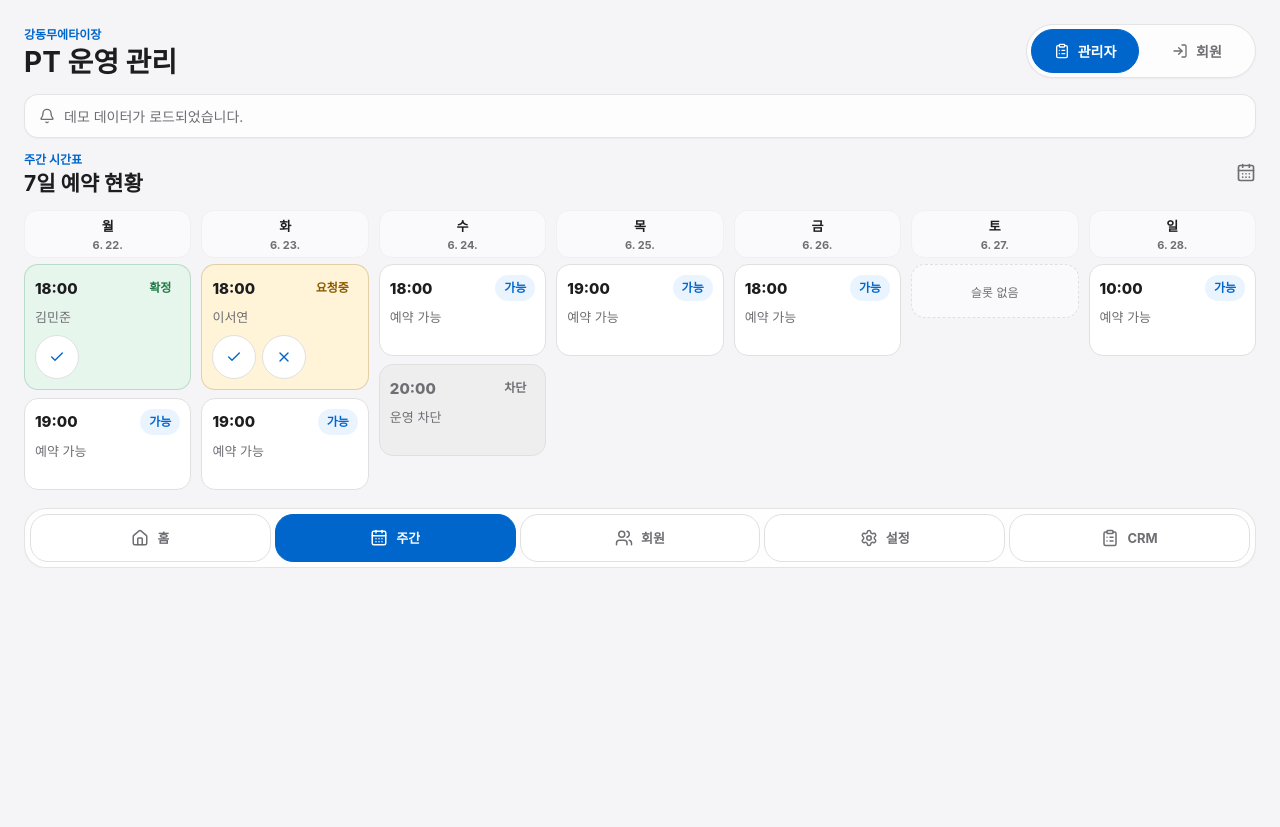
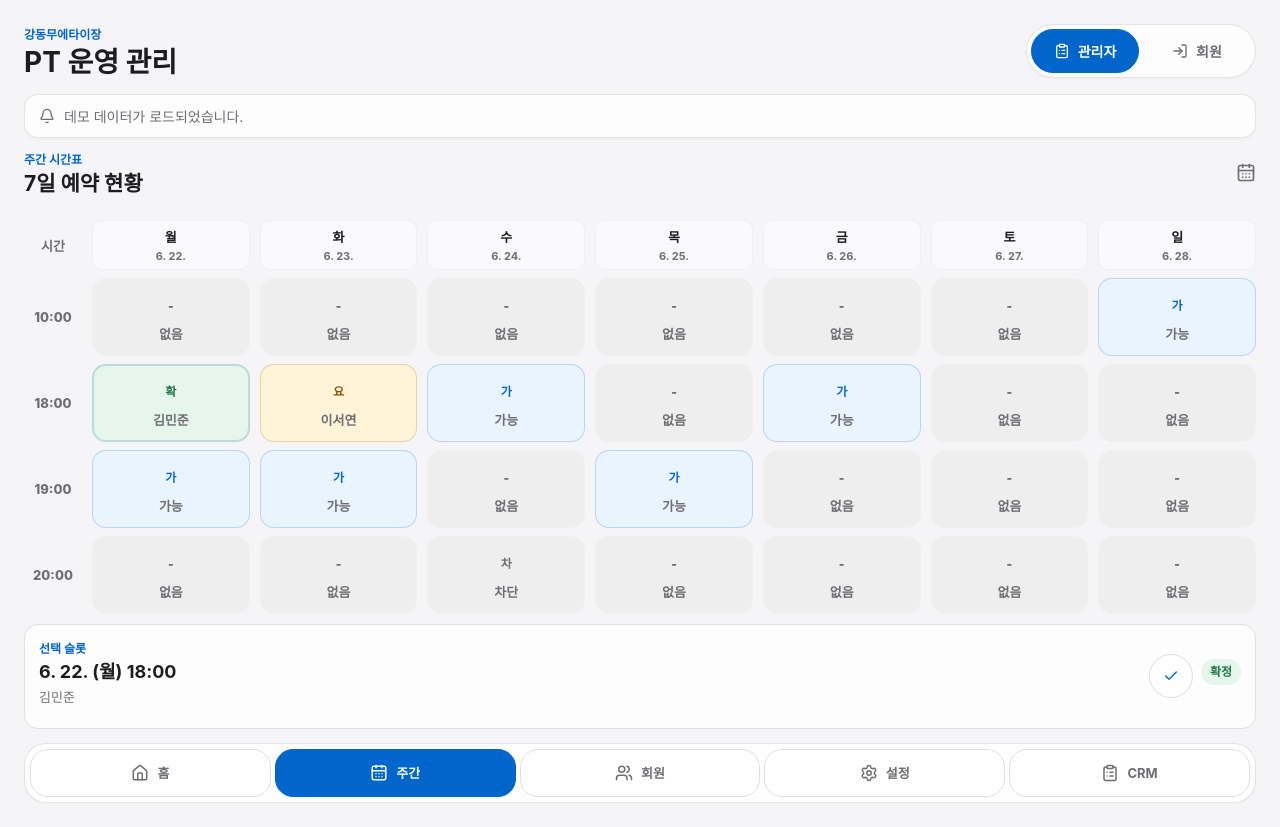
Before and after one commit to jangbokyeong524-vibe/jang-pt, a Next.js app: page / in a window 1280 px wide. Both pictures are taken after a click on the button "주간". Before the commit the page ends 800 px from the top, so only its background shows below. Built offline with nearby package versions, Linux system fonts and the light colour scheme.

Commit message:
Align weekly schedule matrix

```diff
--- a/app/globals.css
+++ b/app/globals.css
@@ -432,14 +432,11 @@ h3 {
 
 .week-grid {
   display: grid;
-  grid-template-columns: repeat(7, minmax(82px, 1fr));
+  grid-template-columns: repeat(7, minmax(0, 1fr));
   gap: 8px;
   max-width: 100%;
-  overflow-x: auto;
-  overscroll-behavior-x: contain;
+  overflow: visible;
   padding-bottom: 4px;
-  scrollbar-width: thin;
-  -webkit-overflow-scrolling: touch;
 }
 
 .week-summary-grid {
@@ -455,10 +452,163 @@ h3 {
 
 .week-screen {
   display: grid;
-  gap: 0;
+  gap: 10px;
   min-width: 0;
   max-width: 100%;
   overflow: hidden;
+}
+
+.week-matrix {
+  display: grid;
+  gap: 4px;
+  min-width: 0;
+  max-width: 100%;
+}
+
+.week-matrix-header,
+.week-time-row {
+  display: grid;
+  grid-template-columns: 38px repeat(7, minmax(0, 1fr));
+  gap: 3px;
+  min-width: 0;
+}
+
+.week-matrix .week-day-heading {
+  min-height: 44px;
+  margin-bottom: 0;
+  padding: 5px 1px;
+  border-radius: 10px;
+}
+
+.week-time-label {
+  min-width: 0;
+  display: grid;
+  place-items: center;
+  color: var(--muted);
+  font-size: 10px;
+  font-weight: 800;
+  letter-spacing: 0;
+  white-space: nowrap;
+}
+
+.week-cell {
+  min-width: 0;
+  min-height: 46px;
+  display: grid;
+  align-content: center;
+  justify-items: center;
+  gap: 2px;
+  padding: 4px 2px;
+  overflow: hidden;
+  border: 1px solid var(--line);
+  border-radius: 10px;
+  background: var(--surface);
+  color: var(--ink);
+  text-align: center;
+}
+
+.week-cell.selected {
+  border-color: rgba(0, 102, 204, 0.55);
+  box-shadow: inset 0 0 0 1px rgba(0, 102, 204, 0.18);
+}
+
+.week-cell:disabled {
+  opacity: 1;
+}
+
+.week-cell-status {
+  display: inline-grid;
+  place-items: center;
+  width: 23px;
+  height: 23px;
+  border-radius: 999px;
+  background: #eeeeef;
+  color: var(--muted);
+  font-size: 11px;
+  font-weight: 900;
+  line-height: 1;
+}
+
+.week-cell-detail {
+  max-width: 100%;
+  overflow: hidden;
+  color: var(--muted);
+  font-size: 9px;
+  font-weight: 800;
+  line-height: 1;
+  text-overflow: ellipsis;
+  white-space: nowrap;
+}
+
+.week-cell.open,
+.week-cell.open .week-cell-status {
+  border-color: rgba(0, 102, 204, 0.22);
+  background: var(--info-bg);
+  color: var(--info);
+}
+
+.week-cell.held,
+.week-cell.requested,
+.week-cell.held .week-cell-status,
+.week-cell.requested .week-cell-status {
+  border-color: rgba(138, 90, 0, 0.22);
+  background: var(--warn-bg);
+  color: var(--warn);
+}
+
+.week-cell.confirmed,
+.week-cell.completed,
+.week-cell.confirmed .week-cell-status,
+.week-cell.completed .week-cell-status {
+  border-color: rgba(31, 122, 69, 0.22);
+  background: var(--good-bg);
+  color: var(--good);
+}
+
+.week-cell.blocked,
+.week-cell.empty,
+.week-cell.blocked .week-cell-status,
+.week-cell.empty .week-cell-status {
+  border-color: var(--line-soft);
+  background: #eeeeef;
+  color: var(--muted);
+}
+
+.week-selection-panel {
+  min-width: 0;
+  display: grid;
+  grid-template-columns: minmax(0, 1fr) auto;
+  gap: 8px;
+  align-items: center;
+  padding: 10px 12px;
+  border: 1px solid var(--line);
+  border-radius: var(--row-radius);
+  background: rgba(255, 255, 255, 0.86);
+}
+
+.week-selection-panel > div:first-child {
+  min-width: 0;
+}
+
+.week-selection-panel h3 {
+  font-size: 18px;
+  line-height: 1.18;
+}
+
+.week-selection-panel p:not(.eyebrow) {
+  margin-top: 4px;
+  color: var(--muted);
+  font-size: 13px;
+}
+
+.week-selection-panel > .status-pill {
+  justify-self: start;
+}
+
+.week-selection-panel .row-actions {
+  grid-column: 2;
+  grid-row: 1 / span 2;
+  justify-self: end;
 }
 
 .week-summary-cell {
@@ -1140,6 +1290,50 @@ textarea {
     gap: 10px;
   }
 
+  .week-matrix {
+    gap: 8px;
+  }
+
+  .week-matrix-header,
+  .week-time-row {
+    grid-template-columns: 58px repeat(7, minmax(0, 1fr));
+    gap: 10px;
+  }
+
+  .week-matrix .week-day-heading {
+    min-height: 48px;
+    padding: 6px;
+  }
+
+  .week-time-label {
+    font-size: 13px;
+  }
+
+  .week-cell {
+    min-height: 78px;
+    gap: 7px;
+    padding: 10px;
+    border-radius: var(--row-radius);
+  }
+
+  .week-cell-status {
+    width: auto;
+    min-width: 34px;
+    height: 26px;
+    padding: 0 8px;
+    font-size: 12px;
+  }
+
+  .week-cell-detail {
+    font-size: 13px;
+    line-height: 1.25;
+  }
+
+  .week-selection-panel {
+    grid-template-columns: minmax(0, 1fr) auto auto;
+    padding: 14px;
+  }
+
   .week-summary-grid {
     grid-template-columns: repeat(7, minmax(0, 1fr));
     overflow-x: visible;
--- a/components/pt-management-app.tsx
+++ b/components/pt-management-app.tsx
@@ -793,59 +793,94 @@ function WeekSchedule({
   resolveLateCancel?: (reservationId: string, deduct: boolean) => void;
   summary?: boolean;
 }) {
+  const rows = buildWeekTimeRows(weekDays);
+  const firstSlotId = firstChronologicalSlot(weekDays)?.id;
+  const [selectedSlotId, setSelectedSlotId] = useState(firstSlotId);
+  const selectedSlot = state.slots.find((slot) => slot.id === selectedSlotId) ?? state.slots.find((slot) => slot.id === firstSlotId);
+  const selectedReservation = selectedSlot
+    ? state.reservations.find((reservation) => reservation.slotId === selectedSlot.id)
+    : undefined;
+
   if (summary) {
     return <WeekSummary weekDays={weekDays} state={state} memberName={memberName} />;
   }
 
   return (
-    <div className="week-grid">
+    <>
+      <div className="week-matrix" role="grid" aria-label="7일 예약 현황">
+        <div className="week-matrix-header" role="row">
+          <span className="week-time-label">시간</span>
           {weekDays.map((group) => (
-        <section className="week-day" key={group.day}>
-          <div className="week-day-heading">
+            <div className="week-day-heading" role="columnheader" key={group.day}>
               <strong>{weekdayLabel(group.day)}</strong>
               <span>{monthDayLabel(group.day)}</span>
             </div>
-          <div className="slot-list">
-            {group.slots.length === 0 && <div className="empty-slot">슬롯 없음</div>}
-            {group.slots.map((slot) => {
-              const reservation = state.reservations.find((item) => item.slotId === slot.id);
-              return (
-                <article className={`slot-card ${slot.status}`} key={slot.id}>
-                  <div className="slot-main">
-                    <span className="slot-time">
-                      {timeLabel(slot.startAt)}
-                    </span>
-                    <StatusPill value={reservation?.status ?? slot.status} />
-                  </div>
-                  <p>{reservation ? memberName(reservation.memberId) : slot.status === "blocked" ? "운영 차단" : "예약 가능"}</p>
-                  {reservation?.status === "requested" && approveReservation && rejectReservation && (
+          ))}
+        </div>
+
+        {rows.map((row) => (
+          <div className="week-time-row" role="row" key={row.time}>
+            <span className="week-time-label">{row.time}</span>
+            {row.slots.map((slot, index) => {
+              const reservation = slot ? state.reservations.find((item) => item.slotId === slot.id) : undefined;
+              const status = reservation?.status ?? slot?.status ?? "empty";
+              const label = reservation ? memberName(reservation.memberId) : slot?.status === "blocked" ? "차단" : slot ? "가능" : "없음";
+
+              return (
+                <button
+                  className={`week-cell ${status} ${selectedSlot?.id === slot?.id ? "selected" : ""}`}
+                  type="button"
+                  role="gridcell"
+                  key={`${row.time}-${weekDays[index]?.day ?? index}`}
+                  onClick={() => slot && setSelectedSlotId(slot.id)}
+                  disabled={!slot}
+                  aria-label={`${weekDays[index] ? weekdayLabel(weekDays[index].day) : ""} ${row.time} ${label}`}
+                >
+                  <span className="week-cell-status">{shortStatusLabel(status)}</span>
+                  <span className="week-cell-detail">{label}</span>
+                </button>
+              );
+            })}
+          </div>
+        ))}
+      </div>
+
+      <section className="week-selection-panel" aria-label="선택 슬롯 상세">
+        {selectedSlot ? (
+          <>
+            <div>
+              <p className="eyebrow">선택 슬롯</p>
+              <h3>{formatDateTime(selectedSlot.startAt)}</h3>
+              <p>{selectedReservation ? memberName(selectedReservation.memberId) : selectedSlot.status === "blocked" ? "운영 차단" : "예약 가능"}</p>
+            </div>
+            <StatusPill value={selectedReservation?.status ?? selectedSlot.status} />
+            {selectedReservation?.status === "requested" && approveReservation && rejectReservation && (
               <div className="row-actions">
-                      <IconButton label="승인" onClick={() => approveReservation(reservation.id)} icon={<Check size={16} />} />
-                      <IconButton label="거절" onClick={() => rejectReservation(reservation.id)} icon={<X size={16} />} />
-                    </div>
-                  )}
-                  {reservation?.status === "confirmed" && completeSession && (
+                <IconButton label="승인" onClick={() => approveReservation(selectedReservation.id)} icon={<Check size={16} />} />
+                <IconButton label="거절" onClick={() => rejectReservation(selectedReservation.id)} icon={<X size={16} />} />
+              </div>
+            )}
+            {selectedReservation?.status === "confirmed" && completeSession && (
               <div className="row-actions">
-                      <IconButton label="완료" onClick={() => completeSession(reservation.id)} icon={<Check size={16} />} />
-                    </div>
-                  )}
-                  {reservation?.status === "cancel_requested" && resolveLateCancel && (
+                <IconButton label="완료" onClick={() => completeSession(selectedReservation.id)} icon={<Check size={16} />} />
+              </div>
+            )}
+            {selectedReservation?.status === "cancel_requested" && resolveLateCancel && (
               <div className="row-actions">
-                      <button className="small-button danger" onClick={() => resolveLateCancel(reservation.id, true)}>
+                <button className="small-button danger" onClick={() => resolveLateCancel(selectedReservation.id, true)}>
                   차감
                 </button>
-                      <button className="small-button" onClick={() => resolveLateCancel(reservation.id, false)}>
+                <button className="small-button" onClick={() => resolveLateCancel(selectedReservation.id, false)}>
                   미차감
                 </button>
               </div>
             )}
-                </article>
-              );
-            })}
-          </div>
-        </section>
-      ))}
-    </div>
+          </>
+        ) : (
+          <div className="empty-state">선택할 슬롯이 없습니다.</div>
+        )}
+      </section>
+    </>
   );
 }
 
@@ -1366,6 +1401,16 @@ function MemberBookingView({
   requestBooking: (slotId: string) => void;
 }) {
   const visibleUntil = addDays(new Date(), state.policies.booking.publishWeeks * 7).getTime();
+  const visibleWeekDays = weekDays.map((group) => ({
+    ...group,
+    slots: group.slots.filter((slot) => new Date(slot.startAt).getTime() <= visibleUntil)
+  }));
+  const rows = buildWeekTimeRows(visibleWeekDays);
+  const firstSlotId = firstChronologicalSlot(visibleWeekDays)?.id;
+  const [selectedSlotId, setSelectedSlotId] = useState(firstSlotId);
+  const selectedSlot = visibleWeekDays
+    .flatMap((group) => group.slots)
+    .find((slot) => slot.id === selectedSlotId) ?? visibleWeekDays.flatMap((group) => group.slots).find((slot) => slot.id === firstSlotId);
 
   return (
     <section className="week-screen">
@@ -1376,34 +1421,67 @@ function MemberBookingView({
         </div>
         <CalendarDays size={20} />
       </div>
-      <div className="week-grid member-week-grid">
-        {weekDays.map((group) => (
-          <section className="week-day" key={group.day}>
-            <div className="week-day-heading">
+
+      <div className="week-matrix member-week-matrix" role="grid" aria-label="이번 주 가능 시간">
+        <div className="week-matrix-header" role="row">
+          <span className="week-time-label">시간</span>
+          {visibleWeekDays.map((group) => (
+            <div className="week-day-heading" role="columnheader" key={group.day}>
               <strong>{weekdayLabel(group.day)}</strong>
               <span>{monthDayLabel(group.day)}</span>
             </div>
-            <div className="slot-list">
-              {group.slots.filter((slot) => new Date(slot.startAt).getTime() <= visibleUntil).length === 0 && (
-                <div className="empty-slot">가능 시간 없음</div>
-              )}
-              {group.slots
-                .filter((slot) => new Date(slot.startAt).getTime() <= visibleUntil)
-                .map((slot) => (
+          ))}
+        </div>
+
+        {rows.map((row) => (
+          <div className="week-time-row" role="row" key={row.time}>
+            <span className="week-time-label">{row.time}</span>
+            {row.slots.map((slot, index) => {
+              const status = slot?.status ?? "empty";
+              const label = slot?.status === "blocked" ? "차단" : slot ? statusLabels[slot.status] : "없음";
+
+              return (
                 <button
-                    className={`member-slot-card ${slot.status}`}
-                    key={slot.id}
-                    onClick={() => slot.status === "open" && requestBooking(slot.id)}
-                    disabled={slot.status !== "open"}
+                  className={`week-cell ${status} ${selectedSlot?.id === slot?.id ? "selected" : ""}`}
+                  type="button"
+                  role="gridcell"
+                  key={`${row.time}-${visibleWeekDays[index]?.day ?? index}`}
+                  onClick={() => slot && setSelectedSlotId(slot.id)}
+                  disabled={!slot}
+                  aria-label={`${visibleWeekDays[index] ? weekdayLabel(visibleWeekDays[index].day) : ""} ${row.time} ${label}`}
                 >
-                    <span>{timeLabel(slot.startAt)}</span>
-                    <StatusPill value={slot.status} />
+                  <span className="week-cell-status">{shortStatusLabel(status)}</span>
+                  <span className="week-cell-detail">{label}</span>
                 </button>
+              );
+            })}
+          </div>
         ))}
       </div>
-          </section>
-        ))}
-      </div>
+
+      <section className="week-selection-panel" aria-label="선택 예약 상세">
+        {selectedSlot ? (
+          <>
+            <div>
+              <p className="eyebrow">선택 시간</p>
+              <h3>{formatDateTime(selectedSlot.startAt)}</h3>
+              <p>{selectedSlot.status === "open" ? "예약 요청 가능" : statusLabels[selectedSlot.status]}</p>
+            </div>
+            <StatusPill value={selectedSlot.status} />
+            <div className="row-actions">
+              <button
+                className="primary-button"
+                onClick={() => requestBooking(selectedSlot.id)}
+                disabled={selectedSlot.status !== "open"}
+              >
+                예약 요청
+              </button>
+            </div>
+          </>
+        ) : (
+          <div className="empty-state">예약 가능한 시간이 없습니다.</div>
+        )}
+      </section>
     </section>
   );
 }
@@ -1597,6 +1675,40 @@ function buildSevenDayWeek(slots: AvailabilitySlot[]) {
   return Array.from(groups.entries()).map(([day, daySlots]) => ({ day, slots: daySlots }));
 }
 
+function buildWeekTimeRows(weekDays: Array<{ day: string; slots: AvailabilitySlot[] }>) {
+  const times = Array.from(
+    new Set(weekDays.flatMap((group) => group.slots.map((slot) => timeLabel(slot.startAt))))
+  ).sort();
+
+  return times.map((time) => ({
+    time,
+    slots: weekDays.map((group) => group.slots.find((slot) => timeLabel(slot.startAt) === time) ?? null)
+  }));
+}
+
+function firstChronologicalSlot(weekDays: Array<{ day: string; slots: AvailabilitySlot[] }>) {
+  return [...weekDays.flatMap((group) => group.slots)].sort((a, b) => a.startAt.localeCompare(b.startAt))[0];
+}
+
+function shortStatusLabel(value: string) {
+  if (value === "open") {
+    return "가";
+  }
+  if (value === "requested" || value === "held") {
+    return "요";
+  }
+  if (value === "confirmed" || value === "completed") {
+    return "확";
+  }
+  if (value === "blocked") {
+    return "차";
+  }
+  if (value === "cancel_requested") {
+    return "취";
+  }
+  return "-";
+}
+
 function weekdayLabel(day: string) {
   return dayDate(day).toLocaleDateString("ko-KR", { weekday: "short", timeZone: "UTC" });
 }
```
Also changed, not shown: scripts/check-layout-layering.mjs (+20 -0 lines), 1 other file (tests, documents, lock files or other folders). Lines whose indentation alone changed are shown as unchanged.
